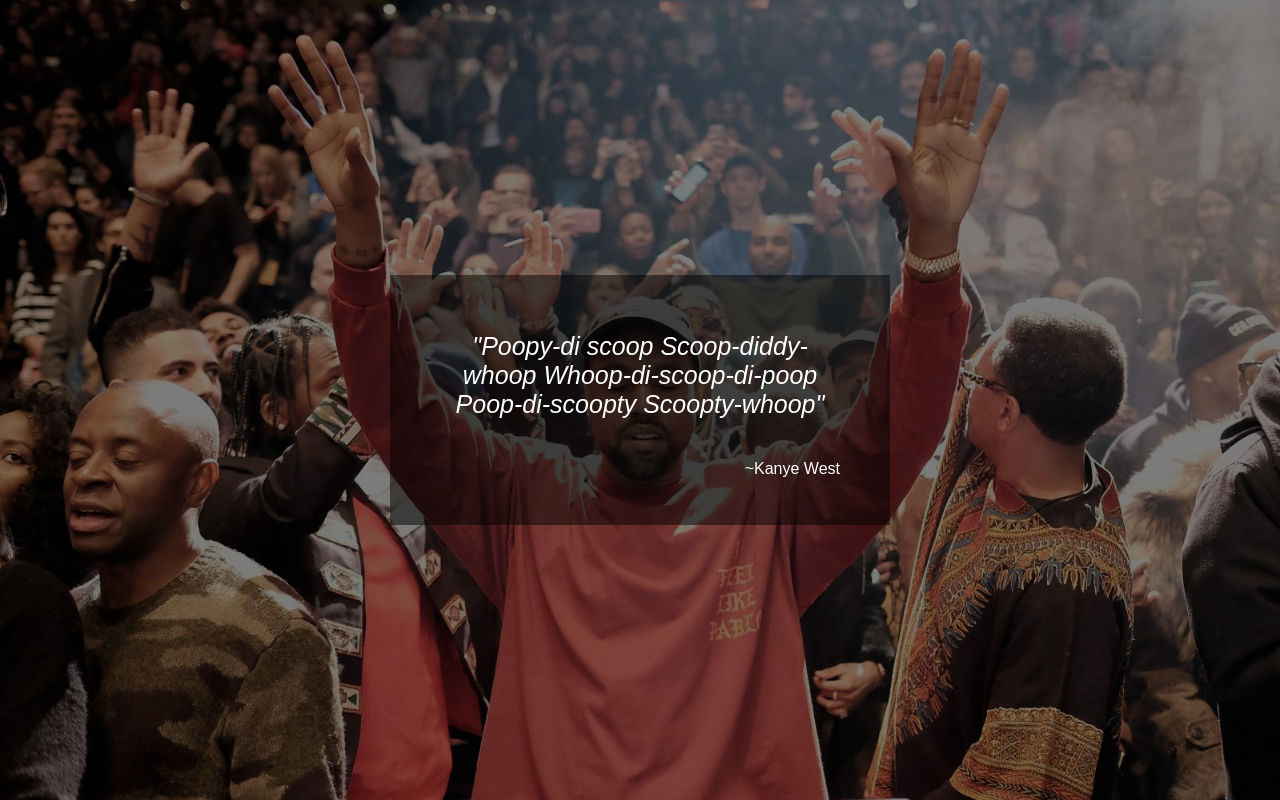
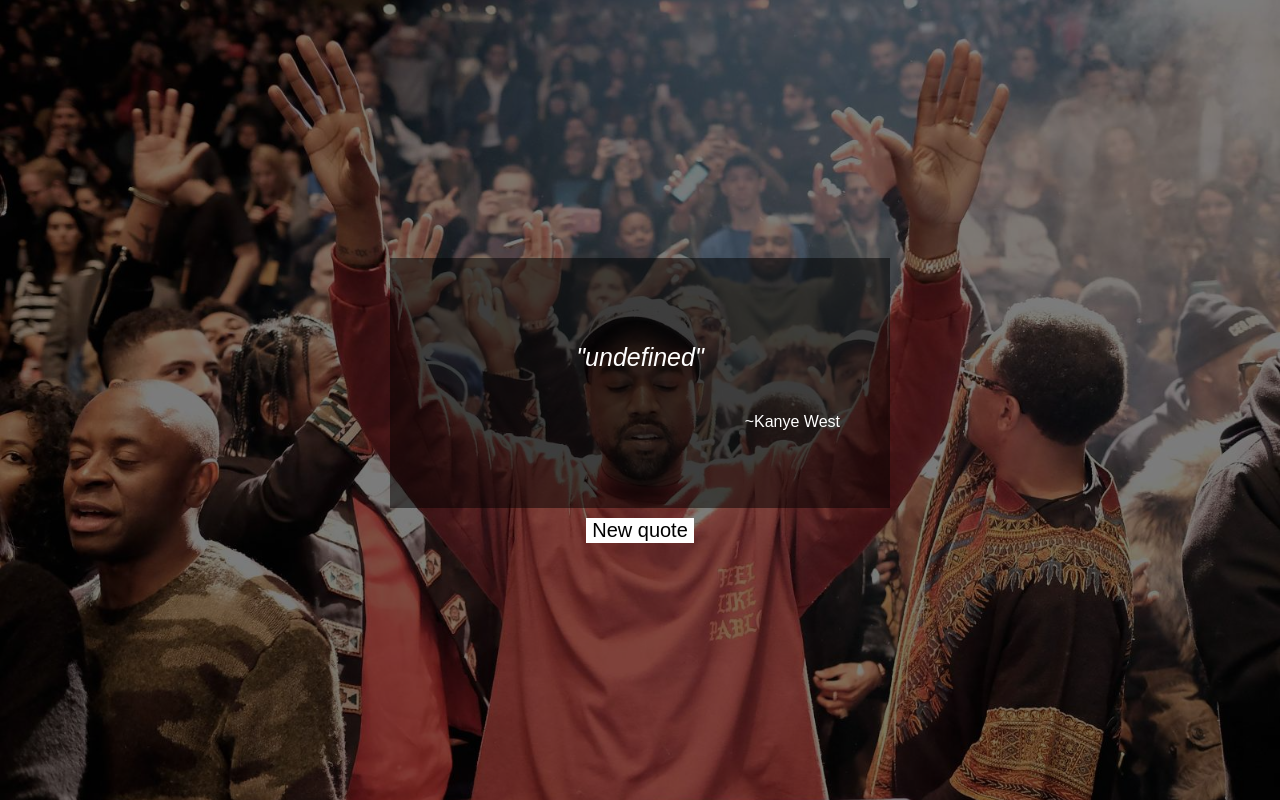
Before and after one commit to driehoeken/random-kanye-quotes, a plain HTML site: page index.html in a window 1280 px wide. Drawn offline with Linux system fonts and the light colour scheme; no server answers.

Commit message:
added button to get new quote and some minor changes

```diff
--- a/index.html
+++ b/index.html
@@ -11,13 +11,10 @@
 <body>
     <div id="half-black">
         <div id="quote-container">
-            <p id="quote">"Poopy-di scoop
-                Scoop-diddy-whoop
-                Whoop-di-scoop-di-poop
-                Poop-di-scoopty
-                Scoopty-whoop"</p>
+            <p id="quote"></p>
             <p id="name">~Kanye West</p>
         </div>
+        <button id="new-quote">New quote</button>
     </div>
 </body>
 </html>
--- a/main.js
+++ b/main.js
@@ -1,4 +1,5 @@
 const quote = document.querySelector('#quote');
+const button = document.querySelector('#new-quote')
 
 const getQuote = async function(){
     try{
@@ -15,5 +16,9 @@ const getQuote = async function(){
 };
 
 const setQuote = function(){
-    getQuote().then((result) => quote.innerHTML = result);
+    getQuote().then((result) => quote.innerHTML = '"' + result + '"');
 }
+
+button.addEventListener('click', setQuote);
+
+setQuote()
--- a/style.css
+++ b/style.css
@@ -14,6 +14,7 @@ body{
     display: flex;
     align-items: center;
     justify-content: center;
+    flex-direction: column;
 }
 #quote-container{
     width: 500px;
@@ -37,3 +38,15 @@ body{
     color: #FFFFFF;
     width: 80%;
 }
+#new-quote{
+    background-color: #FFF;
+    margin-top: 10px;
+    font-size: 20px;
+    border: none;
+    cursor: pointer;
+}
+@media screen and (max-width: 530px) {
+    #quote-container{
+        width: 95%;
+    }
+}
```
Also changed, not shown: 1 other file.
